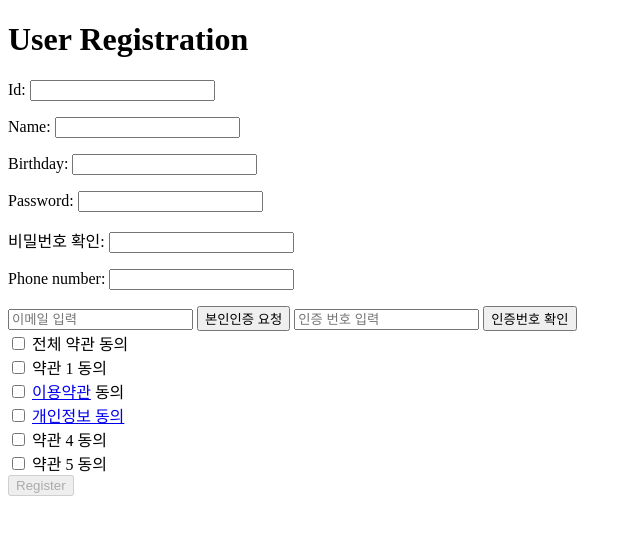
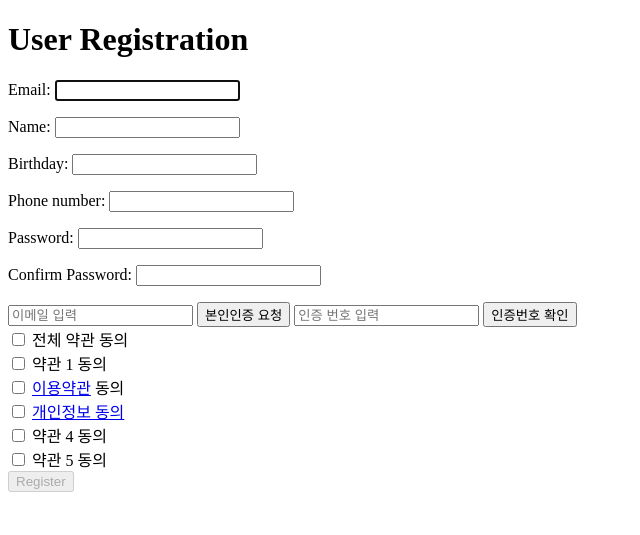
Before and after one commit to hyunnjjung/2024-Herethon-11, a Django app: page /signup/ in a window 1280 px wide. Shown: the top 535 px of the page, without its empty margins (0-640 px from the left). Run offline with Django 5.2, Linux system fonts and the light colour scheme.

Commit message:
admin해결

```diff
--- a/worklady/signup/forms.py
+++ b/worklady/signup/forms.py
@@ -2,81 +2,62 @@ from django import forms
 from django.contrib.auth import authenticate, login
 from django.shortcuts import redirect, render
 from django.http import HttpResponseBadRequest, JsonResponse
+from django.contrib.auth.forms import UserCreationForm
 from .models import CustomUser
 
 User = CustomUser
 
 class LoginForm(forms.Form):
-    username = forms.CharField(label='Username')
+    email = forms.EmailField(label='Email')
     password = forms.CharField(label='Password', widget=forms.PasswordInput)
 
     def clean(self):
         cleaned_data = super().clean()
-        username = cleaned_data.get('username')
+        email = cleaned_data.get('email')
         password = cleaned_data.get('password')
 
-        if username and password:
-            user = authenticate(username=username, password=password)
+        if email and password:
+            user = authenticate(email=email, password=password)
             if user is None:
-                raise forms.ValidationError('Invalid username or password.')
+                raise forms.ValidationError('Invalid email or password.')
 
         return cleaned_data
 
-class SignUpForm(forms.ModelForm):
-    password = forms.CharField(widget=forms.PasswordInput())
-    password_confirm = forms.CharField(label='비밀번호 확인', widget=forms.PasswordInput())
+class SignUpForm(UserCreationForm):
+    password1 = forms.CharField(label='Password', widget=forms.PasswordInput())
+    password2 = forms.CharField(label='Confirm Password', widget=forms.PasswordInput())
 
     class Meta:
         model = User
-        fields = ('id', 'name', 'birthday', 'password', 'password_confirm', 'phone_number')
-        widgets = {
-            'password': forms.PasswordInput(),
-            'password_confirm': forms.PasswordInput(),
-        }
+        fields = ('email', 'name', 'birthday', 'phone_number', 'password1', 'password2')
 
     def clean(self):
         cleaned_data = super().clean()
-        password = cleaned_data.get('password')
-        password_confirm = cleaned_data.get('password_confirm')
+        password1 = cleaned_data.get('password1')
+        password2 = cleaned_data.get('password2')
 
-        if password and password_confirm and password != password_confirm:
-            raise forms.ValidationError("비밀번호가 일치하지 않습니다.")
+        if password1 and password2 and password1 != password2:
+            raise forms.ValidationError("Passwords do not match.")
+
+        return cleaned_data
 
     def save(self, commit=True):
         user = super().save(commit=False)
-        user.set_password(self.cleaned_data['password'])
+        user.set_password(self.cleaned_data['password1'])
         if commit:
             user.save()
         return user
 
-def login_page(request):
-    if request.method == 'POST':
-        form = LoginForm(request.POST)
-        if form.is_valid():
-            username = form.cleaned_data['username']
-            password = form.cleaned_data['password']
-            user = authenticate(request, username=username, password=password)
-            if user is not None:
-                # 로그인 성공
-                login(request, user)
-                return redirect('home')
-            else:
-                # 로그인 실패
-                print("로그인 실패")
-    else:
-        form = LoginForm()
-    return render(request, 'Login.html', {'form': form})
-
 class EmailFindForm(forms.Form):
-    id = forms.EmailField(label='이메일', max_length=64)
-    name = forms.CharField(label='이름', max_length=30)
+    email = forms.EmailField(label='Email', max_length=64)
+    name = forms.CharField(label='Name', max_length=30)
 
     def clean(self):
         cleaned_data = super().clean()
-        id = cleaned_data.get('id')
+        email = cleaned_data.get('email')
         name = cleaned_data.get('name')
 
-        if id and name:
-            if not CustomUser.objects.filter(id=id, name=name).exists():
-                raise forms.ValidationError("존재하지 않는 이메일 또는 이름입니다.")
+        if email and name:
+            if not CustomUser.objects.filter(email=email, name=name).exists():
+                raise forms.ValidationError("Email or name does not exist.")
         return cleaned_data
--- a/worklady/signup/models.py
+++ b/worklady/signup/models.py
@@ -2,19 +2,38 @@ from django.db import models
 from django.contrib.auth.models import AbstractUser, BaseUserManager
 
 class CustomUserManager(BaseUserManager):
-    def get_by_natural_key(self, id):
-        return self.get(id=id)
+    def create_user(self, email, password=None, **extra_fields):
+        if not email:
+            raise ValueError('The Email field must be set')
+        email = self.normalize_email(email)
+        user = self.model(email=email, **extra_fields)
+        user.set_password(password)
+        user.save(using=self._db)
+        return user
+
+    def create_superuser(self, email, password=None, **extra_fields):
+        extra_fields.setdefault('is_staff', True)
+        extra_fields.setdefault('is_superuser', True)
+
+        return self.create_user(email, password, **extra_fields)
+
+    def get_by_natural_key(self, username):
+        return self.get(email=username)
 
 class CustomUser(AbstractUser):
-    id = models.EmailField()
+    username = None
+    email = models.EmailField(unique=True)
     list_number = models.AutoField(primary_key=True)
     name = models.CharField(max_length=30)
     birthday = models.CharField(max_length=8)
-    password = models.CharField(max_length=15)
     phone_number = models.CharField(max_length=13)
 
+    USERNAME_FIELD = 'email'
+    REQUIRED_FIELDS = []
+
+    objects = CustomUserManager()
+
     def save(self, *args, **kwargs):
-
-        self.username = self.id
-
+        if not self.username:
+            self.username = self.email
         super().save(*args, **kwargs)
--- a/worklady/signup/templates/findEmail.html
+++ b/worklady/signup/templates/findEmail.html
@@ -8,8 +8,8 @@
     <h1>Email 검색 페이지</h1>
     <form method="POST" action="{% url 'findemail' %}">
         {% csrf_token %}
-        <label for="id">이메일:</label>
-        <input type="email" id="id" name="id" required>
+        <label for="email">이메일:</label>
+        <input type="email" id="email" name="email" required>
         <br>
         <label for="name">이름:</label>
         <input type="text" id="name" name="name" required>
--- a/worklady/signup/templates/findPw.html
+++ b/worklady/signup/templates/findPw.html
@@ -1,4 +1,3 @@
-<!-- findPw.html -->
 <!DOCTYPE html>
 <html lang="en">
 <head>
--- a/worklady/signup/views.py
+++ b/worklady/signup/views.py
@@ -15,6 +15,7 @@ from rest_framework.views import APIView
 from rest_framework.permissions import AllowAny
 from rest_framework.response import Response
 from rest_framework import status, serializers
+from django.urls import reverse
 
 User = CustomUser
 
@@ -43,17 +44,14 @@ def login_page(request):
     if request.method == 'POST':
         form = LoginForm(request.POST)
         if form.is_valid():
-            username = form.cleaned_data['username']
+            email = form.cleaned_data['email']
             password = form.cleaned_data['password']
-            user = authenticate(request, username=username, password=password)
+            user = authenticate(request, email=email, password=password)
             if user is not None:
-                # 로그인 성공
                 login(request, user)
                 return redirect('home')
             else:
-                # 로그인 실패
                 print("로그인 실패")
-                pass
     else:
         form = LoginForm()
     return render(request, 'Login.html', {'form': form})
@@ -87,12 +85,12 @@ def findemail(request):
     if request.method == 'POST':
         form = EmailFindForm(request.POST)
         if form.is_valid():
-            email = form.cleaned_data['id']
+            email = form.cleaned_data['email']
             name = form.cleaned_data['name']
 
             masked_email = '***' + email[3:]
 
-            message = f"{masked_email} (존재하는 이메일)" if CustomUser.objects.filter(id=email, name=name).exists() else "존재하지 않는 이메일 또는 이름입니다."
+            message = f"{masked_email} (존재하는 이메일)" if CustomUser.objects.filter(email=email, name=name).exists() else "존재하지 않는 이메일 또는 이름입니다."
             return JsonResponse({'message': message})
 
         else:
@@ -165,9 +163,8 @@ def send_reset_password_email(request):
     if request.method == 'POST':
         email = request.POST.get('email')
         if email:
-            user = User.objects.filter(id=email).first()
+            user = User.objects.filter(email=email).first()
             if user:
-                # 사용자가 존재하는 경우에만 이메일 전송
                 token = default_token_generator.make_token(user)
                 uid = urlsafe_base64_encode(force_bytes(user.pk))
 
@@ -215,6 +212,7 @@ def reset_password(request, uidb64, token):
     else:
         return render(request, 'password_reset_invalid.html')
 
+
 def find_pw_page(request):
     return render(request, 'findPw.html')
 
```
Also changed, not shown: worklady/signup/authentication.py (added, +20 -0 lines), worklady/worklady/settings.py (+6 -2 lines).
